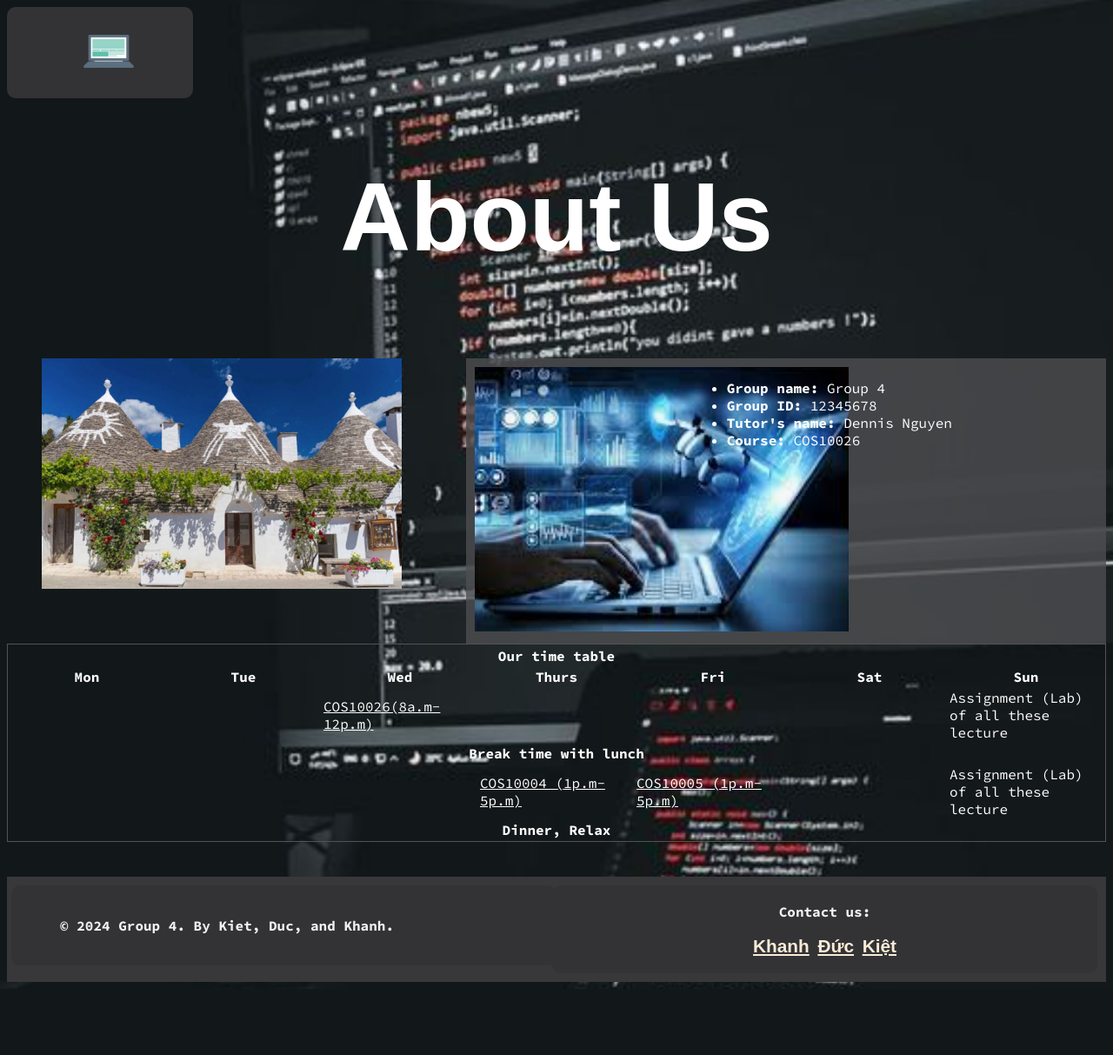
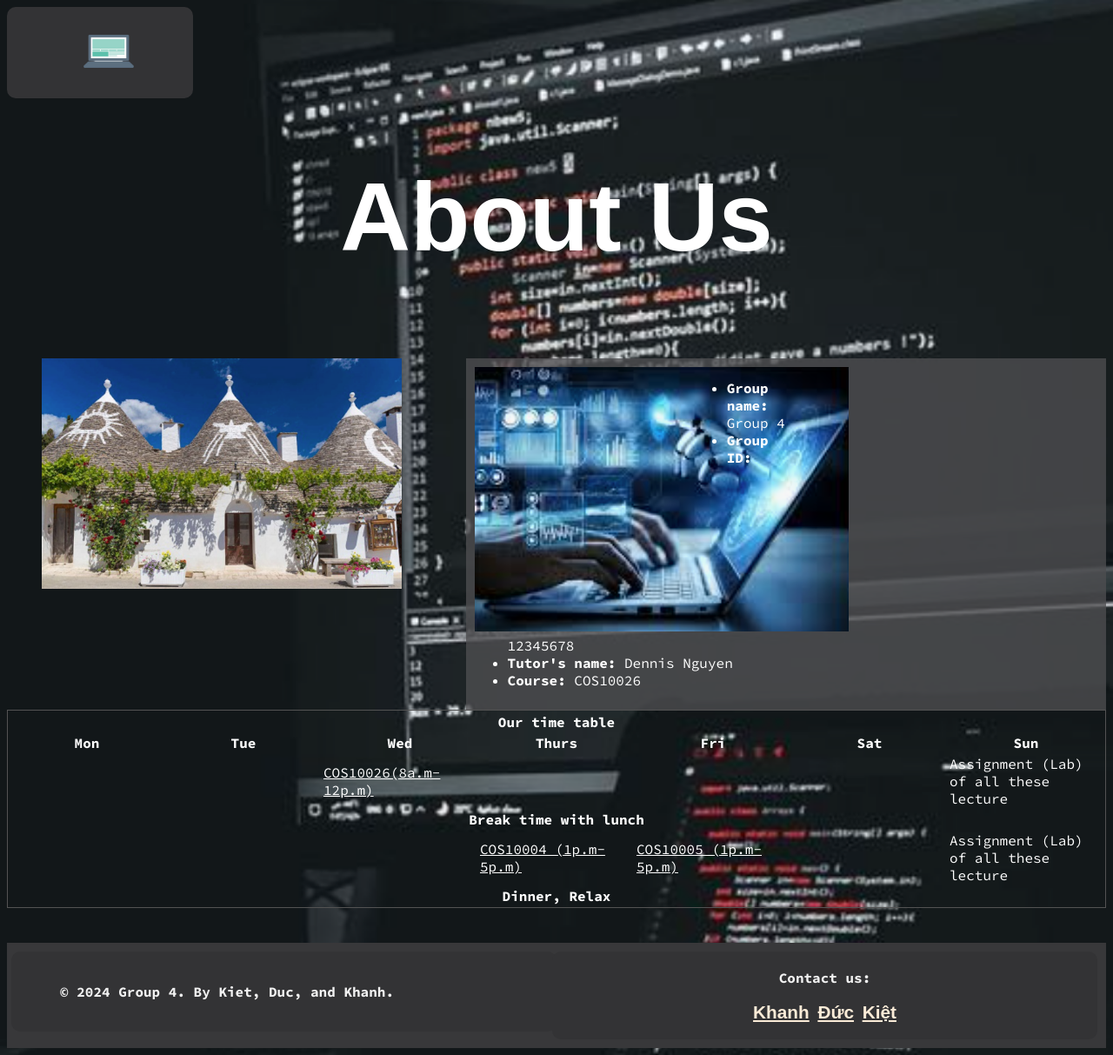
Before and after one commit to chickennugget11/mainassignment, a PHP site: page /about.html in a window 1280 px wide. Shown: the whole page at 87% size. Before the commit the page ends 1137 px from the top, so only its background shows below. Run offline with PHP 8.4, Linux system fonts and the light colour scheme; some web fonts are replaced.

Commit message:
Update index.css

```diff
--- a/styles/index.css
+++ b/styles/index.css
@@ -300,13 +300,13 @@ aside {
     padding: 2px 2px;
 }
 
-ul {
+.abus ul {
     /* float: right; */
     background-size: cover;
-
+    width: 45%;
 }
 
-ul li {
+.abus ul li {
     color: white;
     text-align: left;
 }
```
